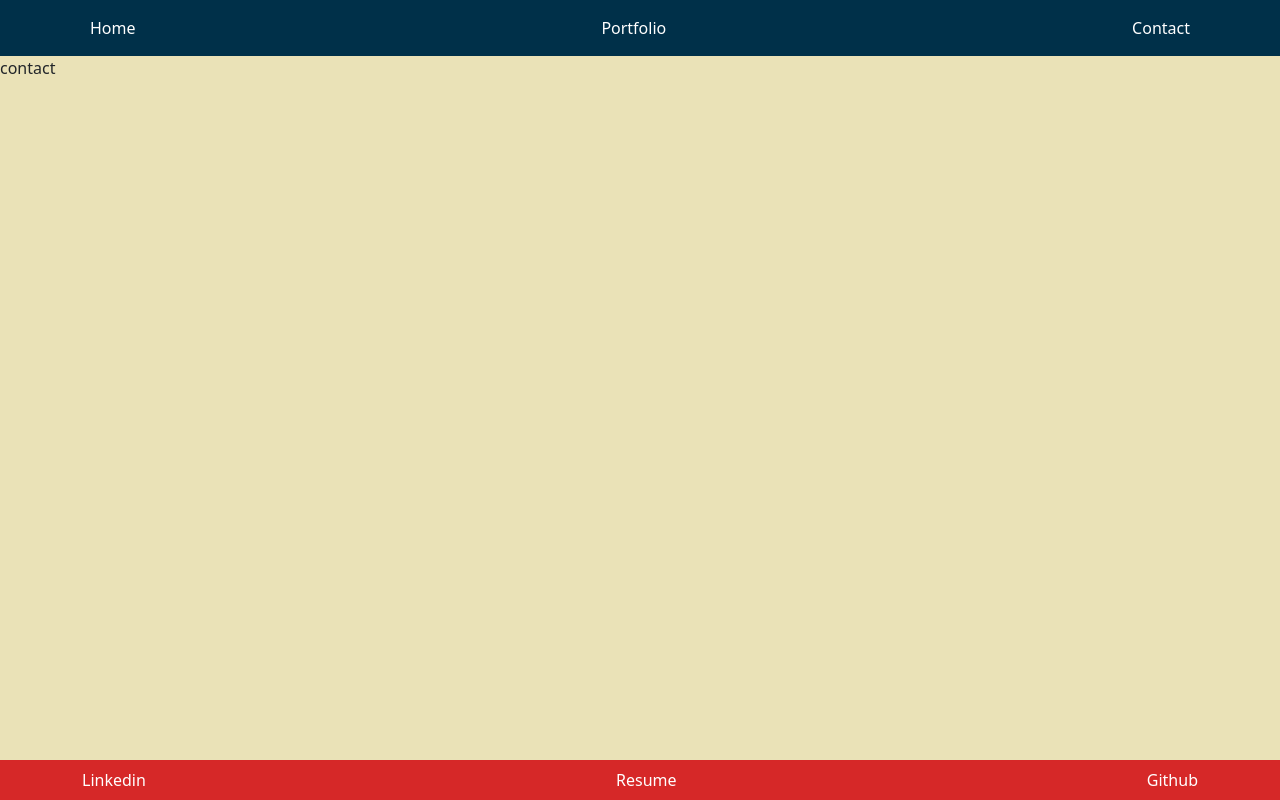
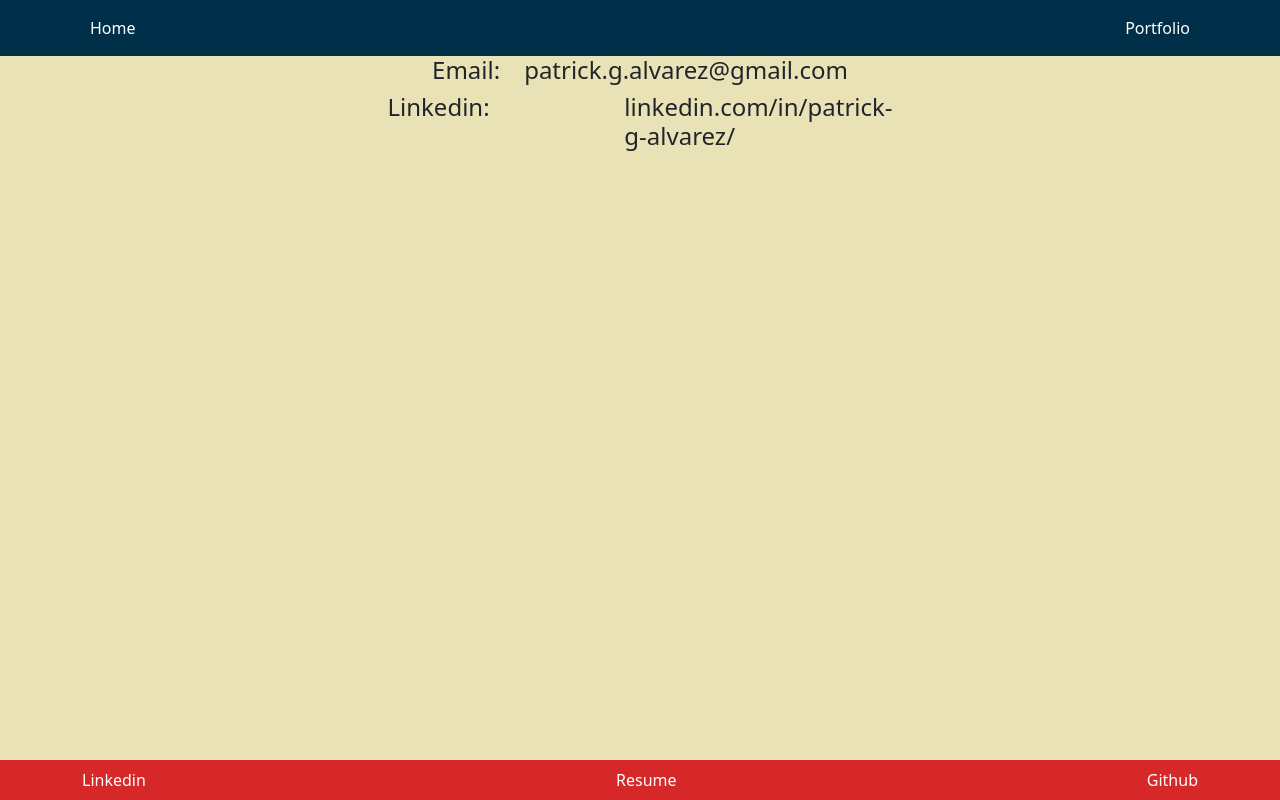
Before and after one commit to patrickga94/Portfolio, a React (Create React App) app: page /contact in a window 1280 px wide. Built offline with nearby package versions, Linux system fonts and the light colour scheme.

Commit message:
Adds contact info to home page

```diff
--- a/src/components/Contact.js
+++ b/src/components/Contact.js
@@ -1,8 +1,28 @@
 import React, {useState} from "react"
+import { Container, Row, Col } from "react-bootstrap"
 
 const Contact = (props) => {
     return (
-        <div>contact</div>
+        <Container>
+            <div className="d-flex flex-column align-items-center">
+                <Row>
+                    <Col>
+                        <h4>Email: </h4>
+                    </Col>
+                    <Col>
+                        <h4>patrick.g.alvarez@gmail.com</h4>
+                    </Col>
+                </Row>
+                <Row>
+                    <Col>
+                        <h4>Linkedin: </h4>
+                    </Col>
+                    <Col>
+                        <h4>linkedin.com/in/patrick-g-alvarez/</h4>
+                    </Col>
+                </Row>
+            </div>
+        </Container>
     )
 }
 
--- a/src/components/Home.js
+++ b/src/components/Home.js
@@ -7,12 +7,14 @@ const Home = (props) => {
         <Container className="mb-5">
             <h1 className="text-center mt-5">Hi! I'm Patrick, a fullstack developer!</h1>
             <hr />
-            {/* <div className="photo">
-                <img src="/IMG-4022.jpg" alt="Man standing in the forrest with his hands in his jacket" />
-            </div> */}
             <div className="container mt-3" id="aboutMe">
                 <h4>About me:</h4>
                 <p>After five years in the fine dining world, I made the switch to software engineering in January 2022. This change was driven by my passion for problem solving and the desire to create something meaningful. My background in theatre and hospitality gives me a unique advantage in forging connections with new people and delivering unparalleled customer service, and during my time at General Assembly I sharpened my skills in HTML, CSS, JavaScript, and Python. When I'm not coding you'll find me on my bike, at the grill, or playing Dungeons and Dragons!</p>
+            </div>
+            <div className="container mt-3" id="contact">
+                <h4>Contact:</h4>
+                <p><strong>email:</strong> patrick.g.alvarez@gmail.com</p>
+                <p><strong>Linkedin:</strong> <a href="https://linkedin.com/in/patrick-g-alvarez/" target={"_blank"}>linkedin.com/in/patrick-g-alvarez/</a></p>
             </div>
         </Container>
     )
--- a/src/components/shared/Header.js
+++ b/src/components/shared/Header.js
@@ -12,7 +12,7 @@ const Header = (props) => {
             <div className="container" id='navbox'>
                 <Link to='/' className='m-2' style={linkStyle}>Home</Link>
                 <Link to='/portfolio' className='m-2' style={linkStyle}>Portfolio</Link>
-                <Link to='/contact' className='m-2' style={linkStyle}>Contact</Link>
+                {/* <Link to='/contact' className='m-2' style={linkStyle}>Contact</Link> */}
             </div>
         </Navbar>
     )
--- a/src/index.css
+++ b/src/index.css
@@ -33,7 +33,7 @@ code {
   justify-content: space-between;
 }
 
-#aboutMe{
+#aboutMe, #contact{
   width: 40%;
   border: 2px solid #f77f00;
   border-radius: 20px;
```
